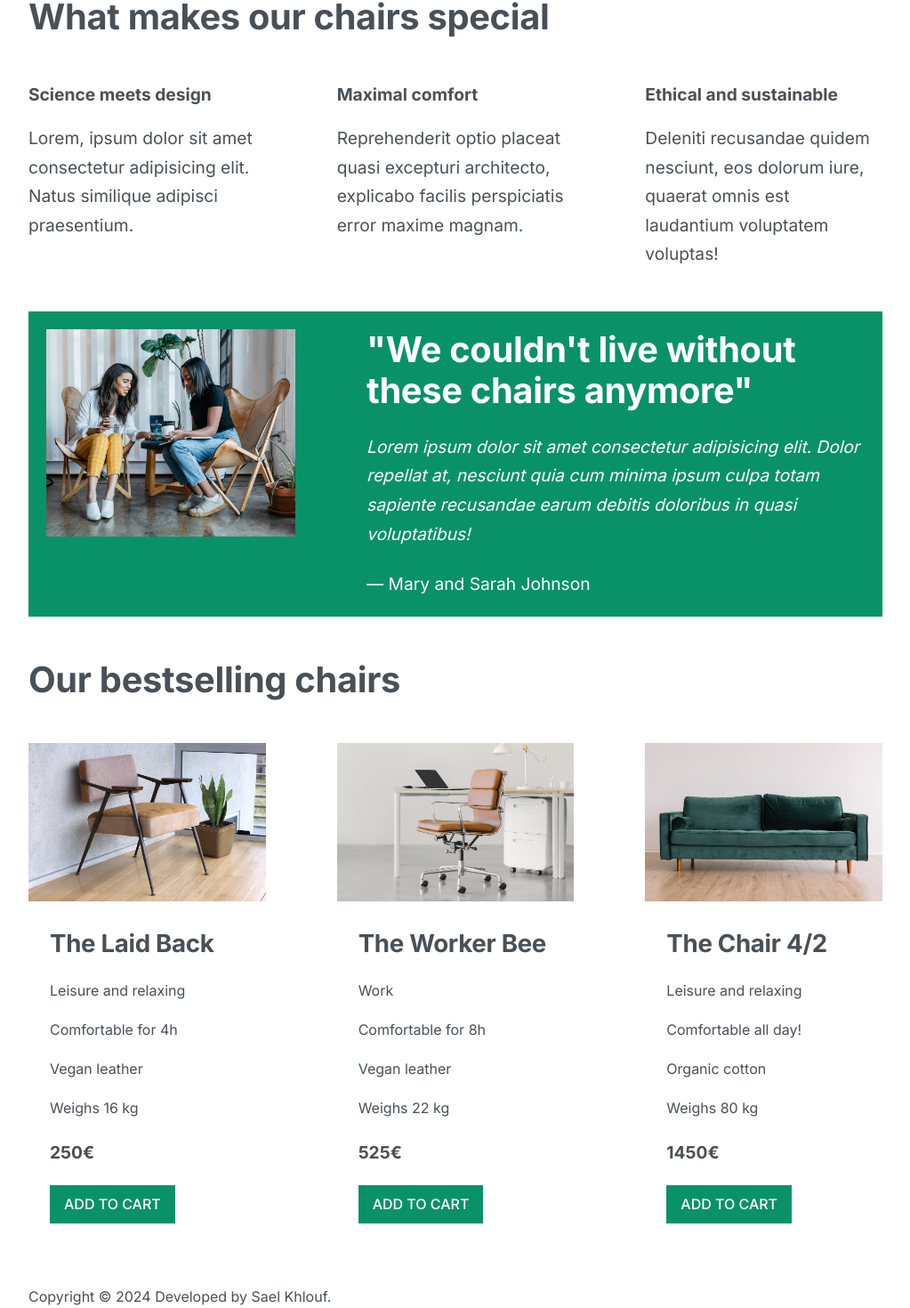
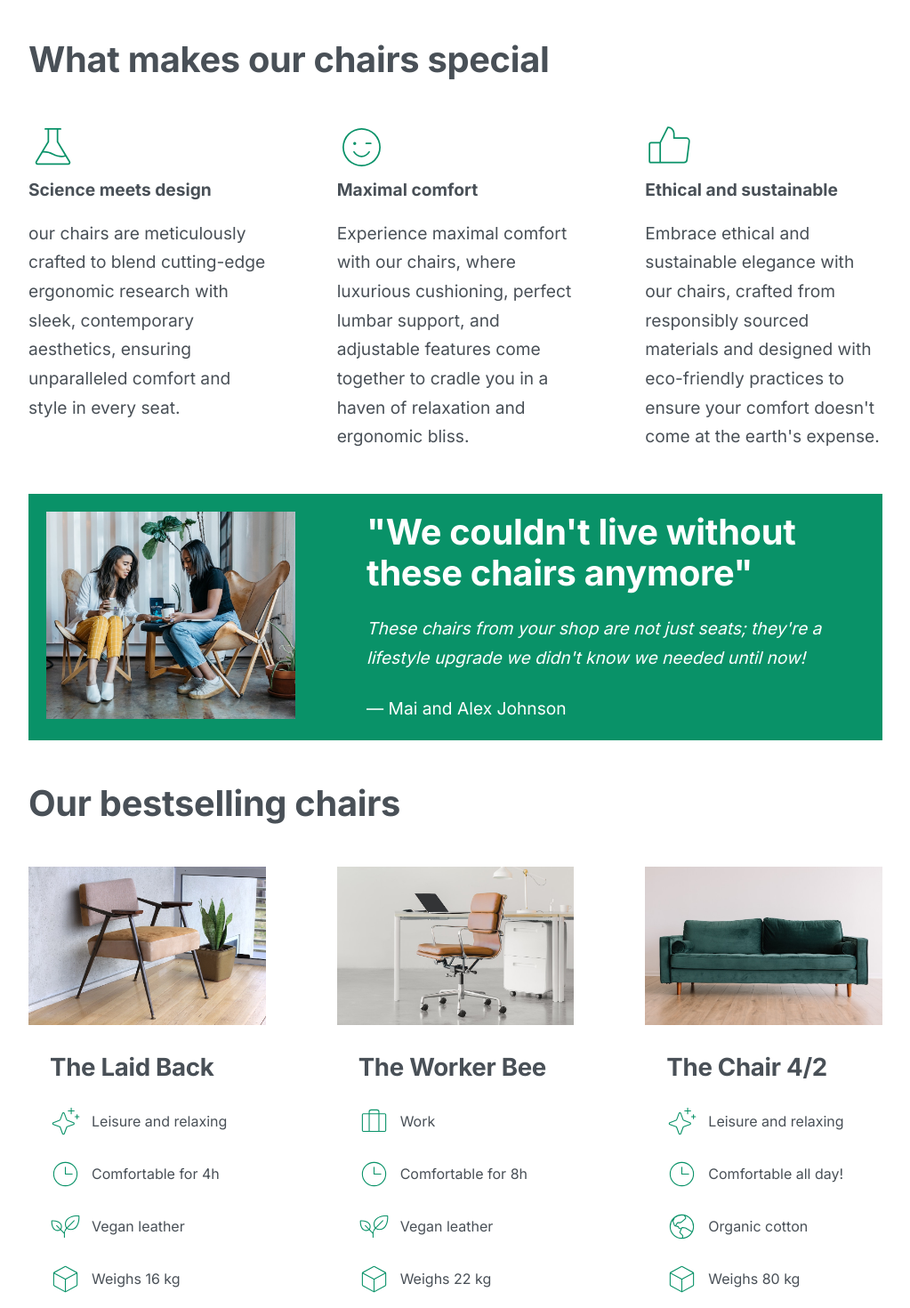
Before and after one commit to SaelKhlouf/chair-shop-landing-page, a React (Create React App) app: page / in a window 1280 px wide. Shown: the part 572-2042 px from the top of the page at 89% size, without its empty margins (128-1151 px from the left). Built offline with nearby package versions, Linux system fonts and the light colour scheme.

Commit message:
Adding icons

```diff
--- a/src/App.css
+++ b/src/App.css
@@ -227,3 +227,15 @@ footer {
 .btn--cart {
   width: fit-content;
 }
+
+.svg {
+  display: inline;
+  width: 5.5rem;
+  height: 5.5rem;
+  fill: var(--color-primary);
+}
+
+.svg--small {
+  width: 3.5rem;
+  height: 3.5rem;
+}
--- a/src/App.js
+++ b/src/App.js
@@ -7,27 +7,68 @@ function App() {
       id: "chair-1",
       name: "The Laid Back",
       features: [
-        "Leisure and relaxing",
-        "Comfortable for 4h",
-        "Vegan leather",
-        "Weighs 16 kg",
+        {
+          type: "leisure",
+          desc: "Leisure and relaxing",
+        },
+        {
+          type: "duration",
+          desc: "Comfortable for 4h",
+        },
+        {
+          type: "vegan",
+          desc: "Vegan leather",
+        },
+        {
+          type: "weight",
+          desc: "Weighs 16 kg",
+        },
       ],
       price: 250,
     },
     {
       id: "chair-2",
       name: "The Worker Bee",
-      features: ["Work", "Comfortable for 8h", "Vegan leather", "Weighs 22 kg"],
+      features: [
+        {
+          type: "work",
+          desc: "Work",
+        },
+        {
+          type: "duration",
+          desc: "Comfortable for 8h",
+        },
+        {
+          type: "vegan",
+          desc: "Vegan leather",
+        },
+        {
+          type: "weight",
+          desc: "Weighs 22 kg",
+        },
+      ],
       price: 525,
     },
     {
       id: "chair-3",
       name: "The Chair 4/2",
       features: [
-        "Leisure and relaxing",
-        "Comfortable all day!",
-        "Organic cotton",
-        "Weighs 80 kg",
+        {
+          type: "leisure",
+          desc: "Leisure and relaxing",
+        },
+        {
+          type: "duration",
+          desc: "Comfortable all day!",
+        },
+        {
+          type: "organic",
+          desc: "Organic cotton",
+        },
+        {
+          type: "weight",
+          desc: "Weighs 80 kg",
+        },
       ],
       price: 1450,
     },
@@ -38,7 +79,7 @@ function App() {
       <header>
         <div className="header-text-box">
           <h1 className="header-intro">
-            We design and build better chairs, for a better life
+            Elevating Your Comfort with Chairs That Transform Lives
           </h1>
           <p className="header-text">
             It's an easy concept to understand — but not so easy for many
@@ -58,32 +99,58 @@ function App() {
         <h2>What makes our chairs special</h2>
         <div className="grid-3-cols">
           <div>
+            <svg
+              xmlns="http://www.w3.org/2000/svg"
+              viewBox="0 0 256 256"
+              className="svg"
+            >
+              <path d="M218.27,201.83,156,98V36h12a4,4,0,0,0,0-8H88a4,4,0,0,0,0,8h12V98L37.73,201.83A12,12,0,0,0,48,220H208a12,12,0,0,0,10.29-18.17ZM107.43,101.2a4.07,4.07,0,0,0,.57-2.06V36h40V99.14a4.07,4.07,0,0,0,.57,2.06l41,68.33c-12.76,3.94-32.54,4.68-59.75-9.1-18-9.14-35-13.24-50.54-12.29ZM211.46,210a3.94,3.94,0,0,1-3.48,2H48a4,4,0,0,1-3.43-6.06l29.53-49.21c15.54-2.43,33.05,1.21,52.07,10.84C144.54,176.86,160,180,172.42,180a65,65,0,0,0,21.36-3.46l17.63,29.38A3.92,3.92,0,0,1,211.46,210Z"></path>
+            </svg>
             <p className="features-title">
               <strong>Science meets design</strong>
             </p>
             <p className="features-text">
-              Lorem, ipsum dolor sit amet consectetur adipisicing elit. Natus
-              similique adipisci praesentium.
+              our chairs are meticulously crafted to blend cutting-edge
+              ergonomic research with sleek, contemporary aesthetics, ensuring
+              unparalleled comfort and style in every seat.
             </p>
           </div>
 
           <div>
+            <svg
+              xmlns="http://www.w3.org/2000/svg"
+              viewBox="0 0 256 256"
+              className="svg"
+            >
+              <path d="M128,28A100,100,0,1,0,228,128,100.11,100.11,0,0,0,128,28Zm0,192a92,92,0,1,1,92-92A92.1,92.1,0,0,1,128,220ZM84,108a8,8,0,1,1,8,8A8,8,0,0,1,84,108Zm96,0a4,4,0,0,1-4,4H152a4,4,0,0,1,0-8h24A4,4,0,0,1,180,108Zm-8.54,46c-9.55,16.52-25.39,26-43.46,26s-33.91-9.48-43.46-26a4,4,0,0,1,6.92-4c8.21,14.19,21.19,22,36.54,22s28.33-7.81,36.54-22a4,4,0,1,1,6.92,4Z"></path>
+            </svg>
             <p className="features-title">
               <strong>Maximal comfort</strong>
             </p>
             <p className="features-text">
-              Reprehenderit optio placeat quasi excepturi architecto, explicabo
-              facilis perspiciatis error maxime magnam.
+              Experience maximal comfort with our chairs, where luxurious
+              cushioning, perfect lumbar support, and adjustable features come
+              together to cradle you in a haven of relaxation and ergonomic
+              bliss.
             </p>
           </div>
 
           <div>
+            <svg
+              xmlns="http://www.w3.org/2000/svg"
+              viewBox="0 0 256 256"
+              className="svg"
+            >
+              <path d="M231,82.76A20,20,0,0,0,216,76H156V56a36,36,0,0,0-36-36,4,4,0,0,0-3.58,2.21L77.53,100H32a12,12,0,0,0-12,12v88a12,12,0,0,0,12,12H204a20,20,0,0,0,19.85-17.52l12-96A20,20,0,0,0,231,82.76ZM76,204H32a4,4,0,0,1-4-4V112a4,4,0,0,1,4-4H76ZM227.91,97.49l-12,96A12,12,0,0,1,204,204H84V104.94L122.42,28.1A28,28,0,0,1,148,56V80a4,4,0,0,0,4,4h64a12,12,0,0,1,11.91,13.49Z"></path>
+            </svg>
             <p className="features-title">
               <strong>Ethical and sustainable</strong>
             </p>
             <p className="features-text">
-              Deleniti recusandae quidem nesciunt, eos dolorum iure, quaerat
-              omnis est laudantium voluptatem voluptas!
+              Embrace ethical and sustainable elegance with our chairs, crafted
+              from responsibly sourced materials and designed with eco-friendly
+              practices to ensure your comfort doesn't come at the earth's
+              expense.
             </p>
           </div>
         </div>
@@ -95,11 +162,10 @@ function App() {
           <div className="testimonial-box">
             <h2>"We couldn't live without these chairs anymore"</h2>
             <blockquote className="testimonial-text">
-              Lorem ipsum dolor sit amet consectetur adipisicing elit. Dolor
-              repellat at, nesciunt quia cum minima ipsum culpa totam sapiente
-              recusandae earum debitis doloribus in quasi voluptatibus!
+              These chairs from your shop are not just seats; they're a
+              lifestyle upgrade we didn't know we needed until now!
             </blockquote>
-            <p className="testimonial-author">&mdash; Mary and Sarah Johnson</p>
+            <p className="testimonial-author">&mdash; Mai and Alex Johnson</p>
           </div>
         </div>
       </section>
--- a/src/Components/ChairComponent.js
+++ b/src/Components/ChairComponent.js
@@ -1,3 +1,5 @@
+import ChairFeatureSvgComponent from "./ChairFeatureSvgComponent";
+
 function ChairComponent({ name, id, features, price }) {
   return (
     <figure className="chair">
@@ -6,8 +8,11 @@ function ChairComponent({ name, id, features, price }) {
         <h3>{name}</h3>
         <ul className="chair-details">
           {features.map((feature) => (
-            <li key={feature}>
-              <span>{feature}</span>
+            <li key={feature.desc}>
+              <ChairFeatureSvgComponent
+                type={feature.type}
+              ></ChairFeatureSvgComponent>
+              <span>{feature.desc}</span>
             </li>
           ))}
         </ul>
--- /dev/null
+++ b/src/Components/ChairFeatureSvgComponent.js
@@ -0,0 +1,78 @@
+function ChairFeatureSvgComponent({ type }) {
+  let svgElement;
+
+  if (type === ChairFeatureTypeEnum.leisure) {
+    svgElement = (
+      <svg
+        xmlns="http://www.w3.org/2000/svg"
+        className="svg svg--small"
+        viewBox="0 0 256 256"
+      >
+        <path d="M196.2,132.81l-51.66-19a3.91,3.91,0,0,1-2.32-2.32l-19-51.66a11.93,11.93,0,0,0-22.38,0l-19,51.66a3.91,3.91,0,0,1-2.32,2.32l-51.66,19a11.93,11.93,0,0,0,0,22.38l51.66,19a3.91,3.91,0,0,1,2.32,2.32l19,51.66a11.93,11.93,0,0,0,22.38,0l19-51.66a3.91,3.91,0,0,1,2.32-2.32l51.66-19a11.93,11.93,0,0,0,0-22.38Zm-2.77,14.87-51.65,19a11.93,11.93,0,0,0-7.07,7.07l-19,51.65a3.92,3.92,0,0,1-7.36,0l-19-51.65a11.93,11.93,0,0,0-7.07-7.07h0l-51.65-19a3.92,3.92,0,0,1,0-7.36l51.65-19a11.93,11.93,0,0,0,7.07-7.07l19-51.65a3.92,3.92,0,0,1,7.36,0l19,51.65a11.93,11.93,0,0,0,7.07,7.07l51.65,19a3.92,3.92,0,0,1,0,7.36ZM148,40a4,4,0,0,1,4-4h20V16a4,4,0,0,1,8,0V36h20a4,4,0,0,1,0,8H180V64a4,4,0,0,1-8,0V44H152A4,4,0,0,1,148,40Zm96,48a4,4,0,0,1-4,4H228v12a4,4,0,0,1-8,0V92H208a4,4,0,0,1,0-8h12V72a4,4,0,0,1,8,0V84h12A4,4,0,0,1,244,88Z"></path>
+      </svg>
+    );
+  } else if (type === ChairFeatureTypeEnum.duration) {
+    svgElement = (
+      <svg
+        xmlns="http://www.w3.org/2000/svg"
+        className="svg svg--small"
+        viewBox="0 0 256 256"
+      >
+        <path d="M128,28A100,100,0,1,0,228,128,100.11,100.11,0,0,0,128,28Zm0,192a92,92,0,1,1,92-92A92.1,92.1,0,0,1,128,220Zm60-92a4,4,0,0,1-4,4H128a4,4,0,0,1-4-4V72a4,4,0,0,1,8,0v52h52A4,4,0,0,1,188,128Z"></path>
+      </svg>
+    );
+  } else if (type === ChairFeatureTypeEnum.vegan) {
+    svgElement = (
+      <svg
+        xmlns="http://www.w3.org/2000/svg"
+        className="svg svg--small"
+        viewBox="0 0 256 256"
+      >
+        <path d="M243.63,40.12a4,4,0,0,0-3.76-3.75c-50.25-3-90.44,12.1-107.52,40.29-11.64,19.22-11.17,41.92,1.24,64.21a67.33,67.33,0,0,0-16.65,34.41L93.45,151.79c8.63-16,8.81-32.33.42-46.19C81.45,85.09,52.35,74.13,16,76.26A4,4,0,0,0,12.26,80c-2.13,36.33,8.83,65.43,29.34,77.85a41.82,41.82,0,0,0,21.88,6.18,51.29,51.29,0,0,0,24.31-6.6L116,185.67c0,.28,0,.56,0,.84V216a4,4,0,0,0,8,0V186.51a59.57,59.57,0,0,1,15.29-40c11.49,6.36,23.07,9.56,34.24,9.56a57,57,0,0,0,29.81-8.41C231.52,130.57,246.59,90.38,243.63,40.12ZM45.74,151C28.47,140.56,19,115.69,20.08,84.08,51.69,83,76.56,92.47,87,109.74c6.48,10.71,6.59,23.37.46,36.09L58.82,117.17a4,4,0,0,0-5.65,5.65l28.67,28.67C69.11,157.62,56.45,157.51,45.74,151ZM199.19,140.8c-16.05,9.72-35.09,9.59-54.08-.25l57.72-57.73a4,4,0,0,0-5.65-5.66l-57.73,57.73c-9.84-19-10-38-.25-54.08,15.11-25,51.08-38.53,96.63-36.64C237.73,89.72,224.15,125.69,199.19,140.8Z"></path>
+      </svg>
+    );
+  } else if (type === ChairFeatureTypeEnum.weight) {
+    svgElement = (
+      <svg
+        xmlns="http://www.w3.org/2000/svg"
+        className="svg svg--small"
+        viewBox="0 0 256 256"
+      >
+        <path d="M221.76,69.66l-88-48.18a12,12,0,0,0-11.52,0l-88,48.18A12,12,0,0,0,28,80.18v95.64a12,12,0,0,0,6.24,10.52l88,48.18a11.95,11.95,0,0,0,11.52,0l88-48.18A12,12,0,0,0,228,175.82V80.18A12,12,0,0,0,221.76,69.66ZM126.08,28.5a3.94,3.94,0,0,1,3.84,0L216.67,76,128,124.52,39.33,76Zm-88,150.83A4,4,0,0,1,36,175.82V83.29l88,48.16v94.91Zm179.84,0-85.92,47V131.45l88-48.16v92.53A4,4,0,0,1,217.92,179.32Z"></path>
+      </svg>
+    );
+  } else if (type === ChairFeatureTypeEnum.work) {
+    svgElement = (
+      <svg
+        xmlns="http://www.w3.org/2000/svg"
+        className="svg svg--small"
+        viewBox="0 0 256 256"
+      >
+        <path d="M216,60H172V48a20,20,0,0,0-20-20H104A20,20,0,0,0,84,48V60H40A12,12,0,0,0,28,72V200a12,12,0,0,0,12,12H216a12,12,0,0,0,12-12V72A12,12,0,0,0,216,60ZM84,204H40a4,4,0,0,1-4-4V72a4,4,0,0,1,4-4H84Zm80,0H92V68h72Zm0-144H92V48a12,12,0,0,1,12-12h48a12,12,0,0,1,12,12Zm56,140a4,4,0,0,1-4,4H172V68h44a4,4,0,0,1,4,4Z"></path>
+      </svg>
+    );
+  } else if (type === ChairFeatureTypeEnum.organic) {
+    svgElement = (
+      <svg
+        xmlns="http://www.w3.org/2000/svg"
+        className="svg svg--small"
+        viewBox="0 0 256 256"
+      >
+        <path d="M128,28A100,100,0,1,0,228,128,100.11,100.11,0,0,0,128,28Zm92,100a91.44,91.44,0,0,1-8.58,38.76L162.8,136.85a12.07,12.07,0,0,0-4.68-1.67l-22.82-3.07a12,12,0,0,0-12.56,7l-.4.88h-11.2a4,4,0,0,1-3.6-2.26l-3.8-7.86a11.93,11.93,0,0,0-8.28-6.5L82.07,120.5,92.67,102a4,4,0,0,1,3.47-2h16.71a12,12,0,0,0,5.8-1.5l12.24-6.76a11.79,11.79,0,0,0,2.25-1.6L160.05,65.8a12,12,0,0,0,2.43-14.75l-5.86-10.49A92.17,92.17,0,0,1,220,128ZM145.89,37.75l9.6,17.2a4,4,0,0,1-.81,4.92L127.77,84.21a4.41,4.41,0,0,1-.75.53L114.78,91.5a4,4,0,0,1-1.93.5H96.14a12,12,0,0,0-10.41,6l-11.86,20.7a4,4,0,0,1-2.75-2.47L59.63,85.6a4,4,0,0,1,.06-3L71,55.81A91.51,91.51,0,0,1,128,36,92.53,92.53,0,0,1,145.89,37.75ZM36,128A91.52,91.52,0,0,1,56,70.77l-3.71,8.75a12,12,0,0,0-.18,8.88l11.49,30.67a11.93,11.93,0,0,0,8.72,7.52l21.43,4.61a4,4,0,0,1,2.76,2.17l3.8,7.86a12.07,12.07,0,0,0,10.8,6.77h7.64L109,169.85A12,12,0,0,0,111.26,183l19.68,20.26a4,4,0,0,1,1,3.47L129.36,220,128,220A92.1,92.1,0,0,1,36,128Zm101.6,91.5,2.18-11.29a12.08,12.08,0,0,0-3-10.49l-19.68-20.26a4,4,0,0,1-.71-4.35l13.7-30.74a4,4,0,0,1,4.18-2.33l22.82,3.07a4.12,4.12,0,0,1,1.56.56l49.11,30.2A92.12,92.12,0,0,1,137.6,219.5Z"></path>
+      </svg>
+    );
+  }
+
+  return svgElement;
+}
+
+const ChairFeatureTypeEnum = {
+  leisure: "leisure",
+  duration: "duration",
+  vegan: "vegan",
+  weight: "weight",
+  work: "work",
+  organic: "organic",
+};
+
+export default ChairFeatureSvgComponent;
```
